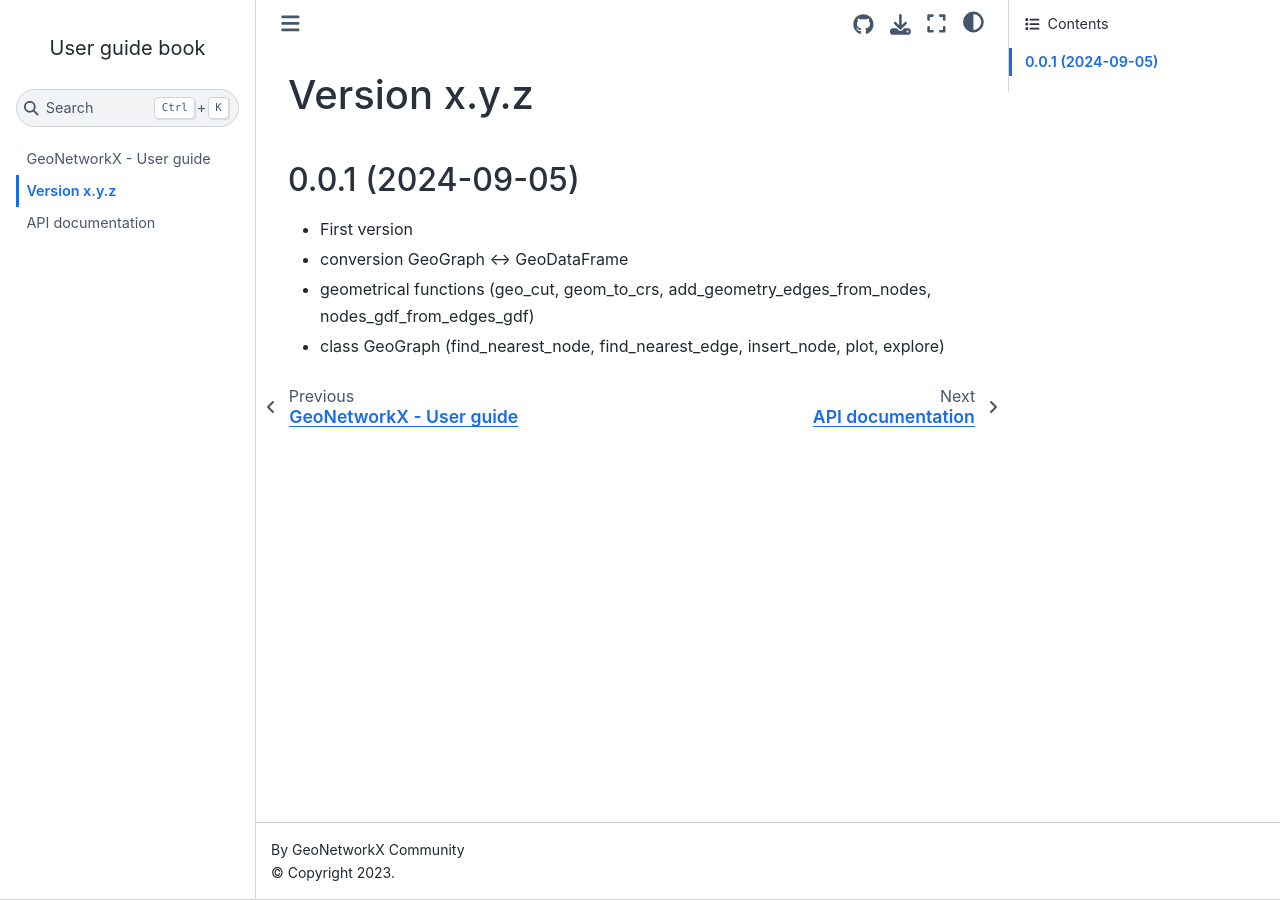
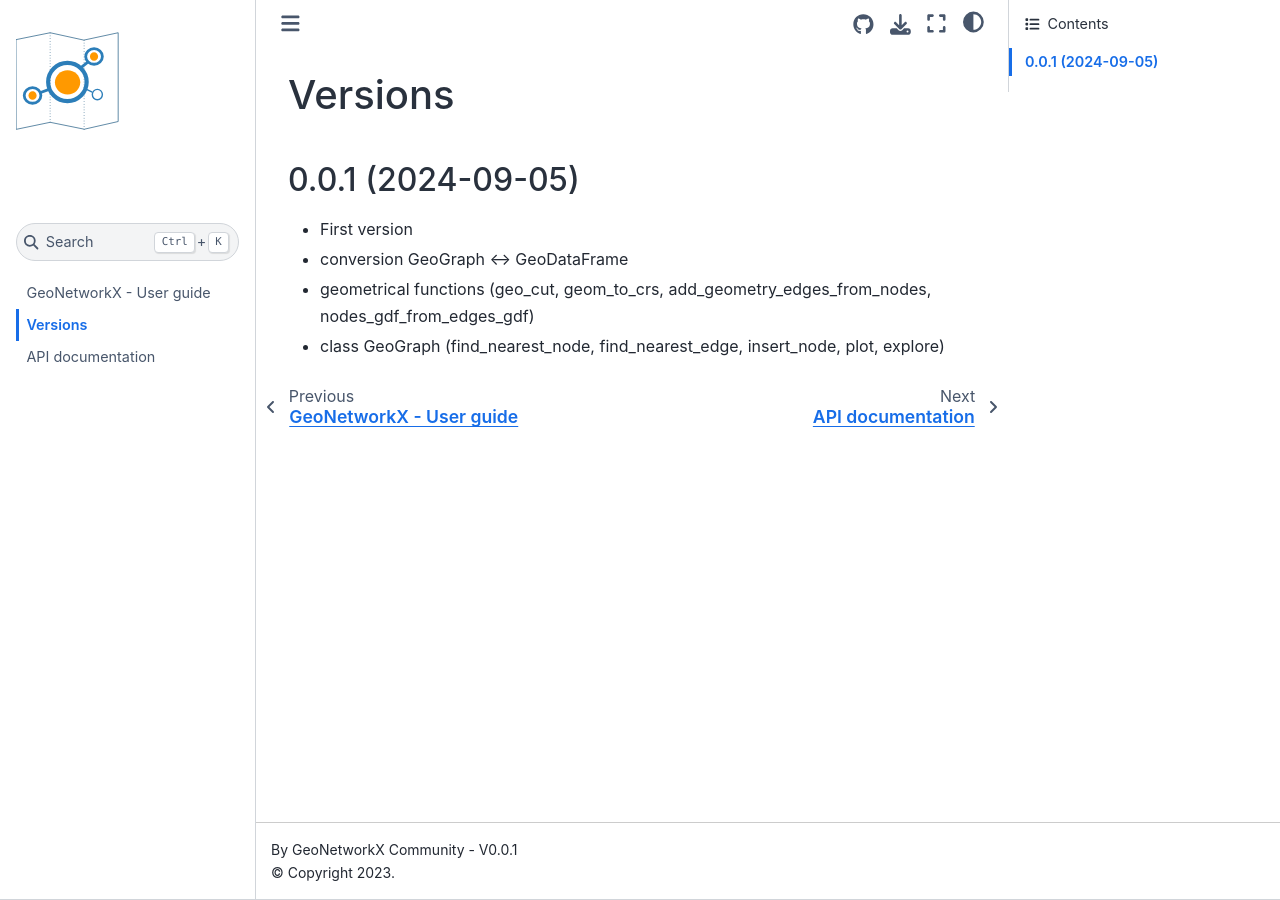
Before and after one commit to loco-philippe/geonetworkx, a Jupyter Book: the page built from doc/release.rst, in a window 1280 px wide. Built offline with Jupyter Book 1.0.4 settings and Sphinx 7.4.7 and the Sphinx Book theme 1.1.4, drawn with Linux system fonts in a browser that asks for light colours.

Commit message:
version V0.0.1

```diff
--- a/doc/_config.yml
+++ b/doc/_config.yml
@@ -1,9 +1,9 @@
 # Book settings
 # Learn more at https://jupyterbook.org/customize/config.html
 
-title: User guide book
-author: GeoNetworkX Community
-logo: ./images/logo_fabnum_mtes.png
+title: User guide
+author: GeoNetworkX Community - V0.0.1
+logo: ./geonetworkx.svg
 
 # Force re-execution of notebooks on each build.
 # See https://jupyterbook.org/content/execute.html
--- a/doc/release.rst
+++ b/doc/release.rst
@@ -1,4 +1,4 @@
-Version x.y.z
+Versions
 =============
 
 0.0.1 (2024-09-05)
--- a/doc/user_guide.py
+++ /dev/null
@@ -1,10 +0,0 @@
-# -*- coding: utf-8 -*-
-"""
-Created on Fri Sep 30 10:09:01 2022
-@author: philippe@loco-labs.io
-
-.. include:: ../README.md
-.. include:: ../geonetworkx/README.md
-.. include:: ../example/README.md
-.. include:: ./README.md
-"""
```
Also changed, not shown: doc/geonetworkx.png (added), doc/geonetworkx.svg (added).
